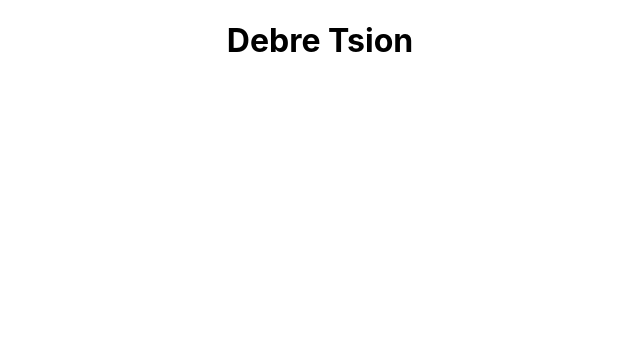
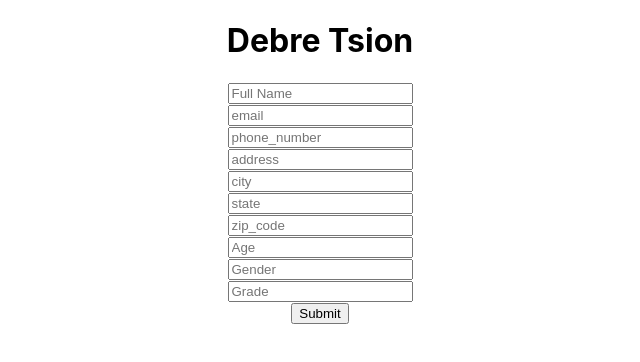
Before and after one commit to sophiemar27/my-church-web-app, a React (Create React App) app in the folder client/: page /register in a window 1280 px wide. Shown: the top 362 px of the page, without its empty margins (320-960 px from the left). Built offline with nearby package versions, Linux system fonts and the light colour scheme.

Commit message:
register component added

```diff
--- a/client/src/App.js
+++ b/client/src/App.js
@@ -1,10 +1,28 @@
-import React from 'react';
+import React, { Component } from 'react'
+import {
+  BrowserRouter as Router,
+  Switch,
+  Route,
+  Link }
+  from 'react-router-dom'
+
 import './App.css';
+
+import  Course from './components/Course.js'
+import  Register from './components/Register.js'
 
 function App() {
   return (
     <div className="App">
       <h1>Debre Tsion</h1>
+
+      <Router>
+        <Switch>
+          <Route exact path="/course" component={Course} />
+          <Route exact path="/register" component={Register} />
+        </Switch>
+      </Router>
+
     </div>
   );
 }
--- /dev/null
+++ b/client/src/components/Course.js
@@ -0,0 +1,51 @@
+import React from 'react'
+import axios from 'axios'
+import { Link } from 'react-router-dom'
+
+export default class Course extends React.Component {
+    state = {
+        course: {
+            course: '',
+            date: '',
+            how_often: '',
+            time: '',
+        },
+        allCourses: []
+    }
+
+    componentDidMount() {
+        this.getAllCourses()
+    }
+
+    getAllCourses = async () => {
+        try {
+            const res = await axios.get('/api/v1/course/')
+            const newState = { ...this.state }
+            newState.allCourses = res.data
+            this.setState(newState)
+        } catch (error) {
+            console.log('Failed to get all Courses')
+            console.log(error)
+        }
+    }
+
+    render() {
+        return (
+            <div className='all-course'>
+                {this.state.allCourses.map((course, index) => {
+                    return (
+                        <div  key={`jd320kd-${index}`}>
+                            <div>{course.course}</div>
+                            <div>{course.date}</div>
+                            <div>{course.how_often}</div>
+                            <div>{course.time}</div>
+
+                                <div>Register</div>
+
+                        </div>
+                    )
+                })}
+            </div>
+        )
+    }
+}
--- a/client/src/components/Register.js
+++ b/client/src/components/Register.js
@@ -0,0 +1,186 @@
+import React, { Component } from 'react'
+import { Link } from 'react-router-dom'
+import axios from 'axios'
+
+
+export default class Register extends Component {
+    state = {
+        newStudent: {
+            full_name: '',
+            email: '',
+            phone_number: '',
+            address: '',
+            city: '',
+            state: '',
+            zip_code: '',
+            age: '',
+            gender: '',
+            grade: ''
+        },
+
+    }
+
+
+    componentDidMount() {
+
+    }
+
+
+    onChangeStudent = (evt) => {
+        const newState = { ...this.state }
+        newState.newStudent[evt.target.name] = evt.target.value
+        this.setState(newState)
+    }
+
+    onSubmit = async (evt) => {
+        evt.preventDefault()
+        try {
+            await axios.post('/api/v1/register/', this.state.newStudent)
+
+            console.log(this.state.newStudent)
+        } catch (error) {
+            console.log('Failed to create student')
+            console.log(error)
+        }
+        const newState = { ...this.state }
+        newState.newStudent.full_name = ''
+        newState.newStudent.email = ''
+        newState.newStudent.phone_number = ''
+        newState.newStudent.address = ''
+        newState.newStudent.city = ''
+        newState.newStudent.state = ''
+        newState.newStudent.zip_code = ''
+        newState.newStudent.age = ''
+        newState.newStudent.gender = ''
+        newState.newStudent.grade = ''
+        this.setState(newState)
+    }
+
+
+
+    render() {
+        return (
+            <div>
+                <h1></h1>
+
+                <form onSubmit={this.onSubmit}>
+                    <div>
+                        <label htmlFor="full_name"></label>
+                        <input className='input'
+                            placeholder="Full Name"
+                            type="text"
+                            name="full_name"
+                            value={this.state.newStudent.full_name}
+                            onChange={this.onChangeStudent}
+                        />
+                    </div>
+
+                    <div>
+                        <label htmlFor="email"></label>
+                        <input className='input'
+                            placeholder="email"
+                            type="email"
+                            name="email"
+                            value={this.state.newStudent.email}
+                            onChange={this.onChangeStudent}
+                        />
+                    </div>
+
+                    <div>
+                        <label htmlFor="phone_number"></label>
+                        <input className='input'
+                            placeholder="phone_number"
+                            type="text"
+                            name="phone_number"
+                            value={this.state.newStudent.phone_number}
+                            onChange={this.onChangeStudent}
+                        />
+                    </div>
+
+                    <div>
+                        <label htmlFor="address"></label>
+                        <input className='input'
+                            placeholder="address"
+                            type="text"
+                            name="address"
+                            value={this.state.newStudent.address}
+                            onChange={this.onChangeStudent}
+                        />
+                    </div>
+
+
+                    <div>
+                        <label htmlFor="city"></label>
+                        <input className='input'
+                            placeholder="city"
+                            type="text"
+                            name="city"
+                            value={this.state.newStudent.city}
+                            onChange={this.onChangeStudent}
+                        />
+                    </div>
+
+                    <div>
+                        <label htmlFor="state"></label>
+                        <input className='input'
+                            placeholder="state"
+                            type="text"
+                            name="state"
+                            value={this.state.newStudent.state}
+                            onChange={this.onChangeStudent}
+                        />
+                    </div>
+
+                    <div>
+                        <label htmlFor="zip_code"></label>
+                        <input className='input'
+                            placeholder="zip_code"
+                            type="text"
+                            name="zip_code"
+                            value={this.state.newStudent.zip_code}
+                            onChange={this.onChangeStudent}
+                        />
+                    </div>
+
+                    <div>
+                        <label htmlFor="age"></label>
+                        <input className='input'
+                            placeholder="Age"
+                            type="number"
+                            name="age"
+                            value={this.state.newStudent.age}
+                            onChange={this.onChangeStudent}
+                        />
+                    </div>
+
+                    <div>
+                        <label htmlFor="gender"></label>
+                        <input className='input'
+                            placeholder="Gender"
+                            type="text"
+                            name="gender"
+                            value={this.state.newStudent.gender}
+                            onChange={this.onChangeStudent}
+                        />
+                    </div>
+
+                    <div>
+                        <label htmlFor="grade"></label>
+                        <input className='input'
+                            placeholder="Grade"
+                            type="number"
+                            name="grade"
+                            value={this.state.newStudent.grade}
+                            onChange={this.onChangeStudent}
+                        />
+                    </div>
+
+                    <input className='input' type="submit" value="Submit" />
+
+
+                </form>
+
+            </div>
+        )
+    }
+}
```
